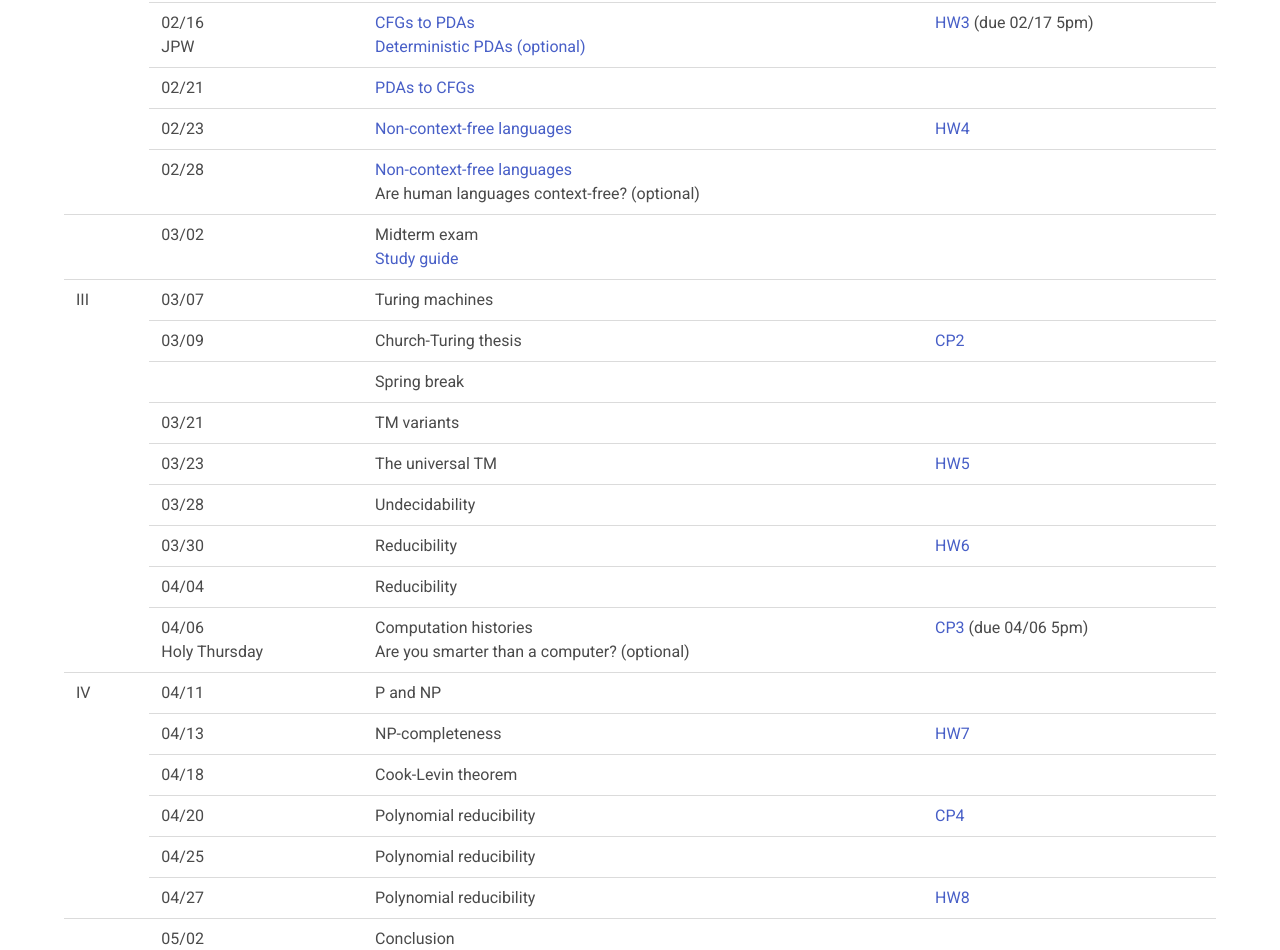
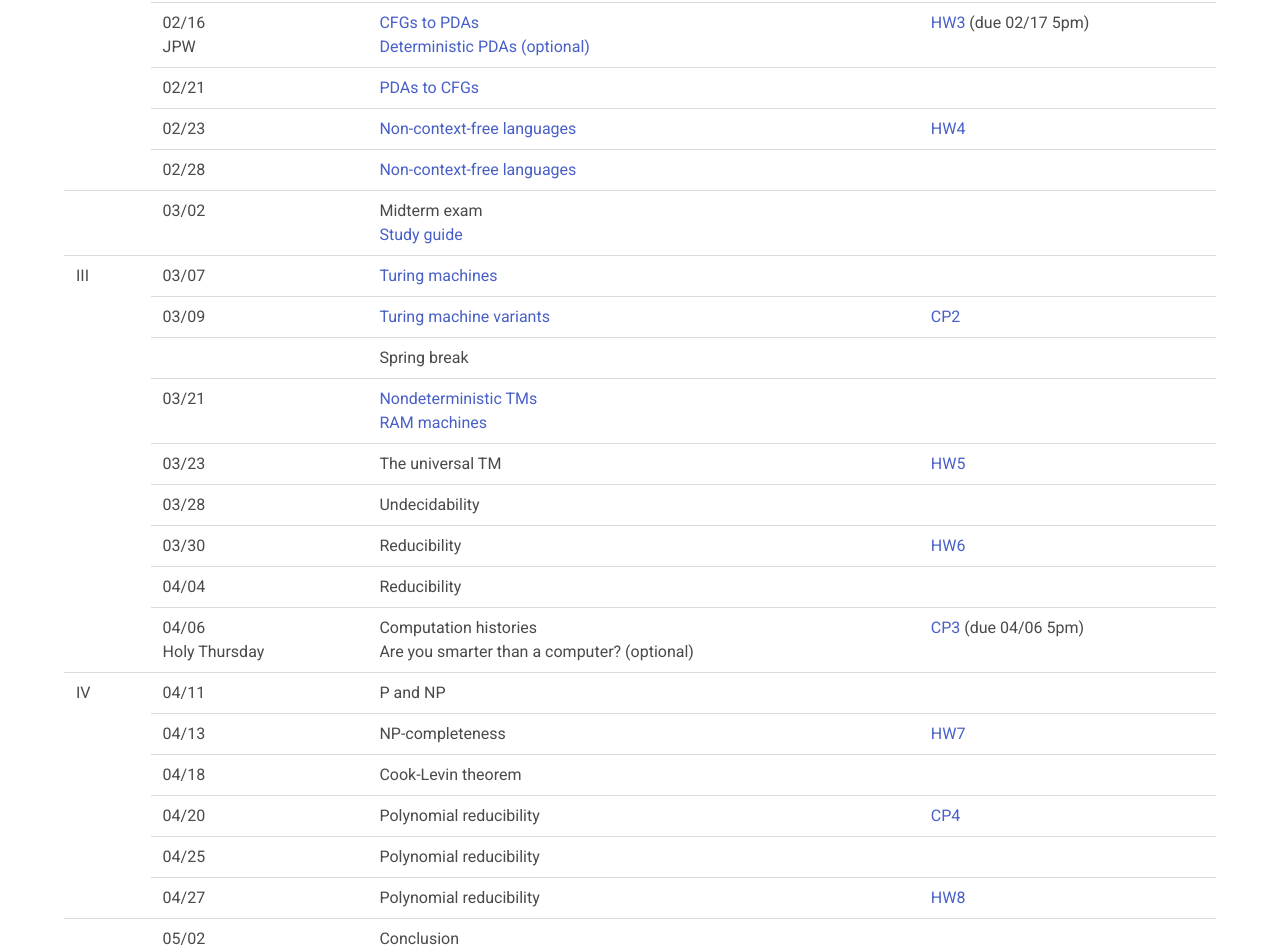
Before and after one commit to ND-CSE-30151/spring-2023, a plain HTML site: page www/index.html in a window 1280 px wide. Shown: the part 2379-3329 px from the top of the page. Drawn offline with nearby package versions, Linux system fonts and the light colour scheme.

Commit message:
notes for first two weeks of tms

```diff
--- a/www/index.html
+++ b/www/index.html
@@ -302,7 +302,8 @@
                 <tr>
                   <td>02/28</td>
                   <td><a href="https://colab.research.google.com/github/ND-CSE-30151/spring-2023/blob/master/notes/17-cfl-closure.ipynb">Non-context-free languages</a><br>
-                  Are human languages context-free? (optional)</td>
+                  <!--Are human languages context-free? (optional)-->
+                  </td>
                   <td></td>
                 </tr>
                 <tr>
@@ -314,12 +315,12 @@
                 <tr>
                   <td rowspan="9">III</td>
                   <td>03/07</td>
-                  <td>Turing machines</td>
+                  <td><a href="https://colab.research.google.com/github/ND-CSE-30151/spring-2023/blob/master/notes/18-tms.ipynb">Turing machines</a></td>
                   <td></td>
                 </tr>
                 <tr>
                   <td>03/09</td>
-                  <td>Church-Turing thesis</td>
+                  <td><a href="https://colab.research.google.com/github/ND-CSE-30151/spring-2023/blob/master/notes/19-multitape.ipynb">Turing machine variants</a></td>
                   <td><a href="http://nbviewer.jupyter.org/github/ND-CSE-30151/regexp-skeleton/blob/master/doc/cp2.pdf">CP2</a></td>
                 </tr>
                 <tr>
@@ -327,7 +328,8 @@
                 </tr>
                 <tr>
                   <td>03/21</td>
-                  <td>TM variants</td> <td></td>
+                  <td><a href="https://colab.research.google.com/github/ND-CSE-30151/spring-2023/blob/master/notes/20-ntms.ipynb">Nondeterministic TMs</a> <br> <a href="https://colab.research.google.com/github/ND-CSE-30151/spring-2023/blob/master/notes/21-ram.ipynb">RAM machines</a> </td>
+                  <td></td>
                 </tr>
                 <tr>
                   <td>03/23</td>
```
